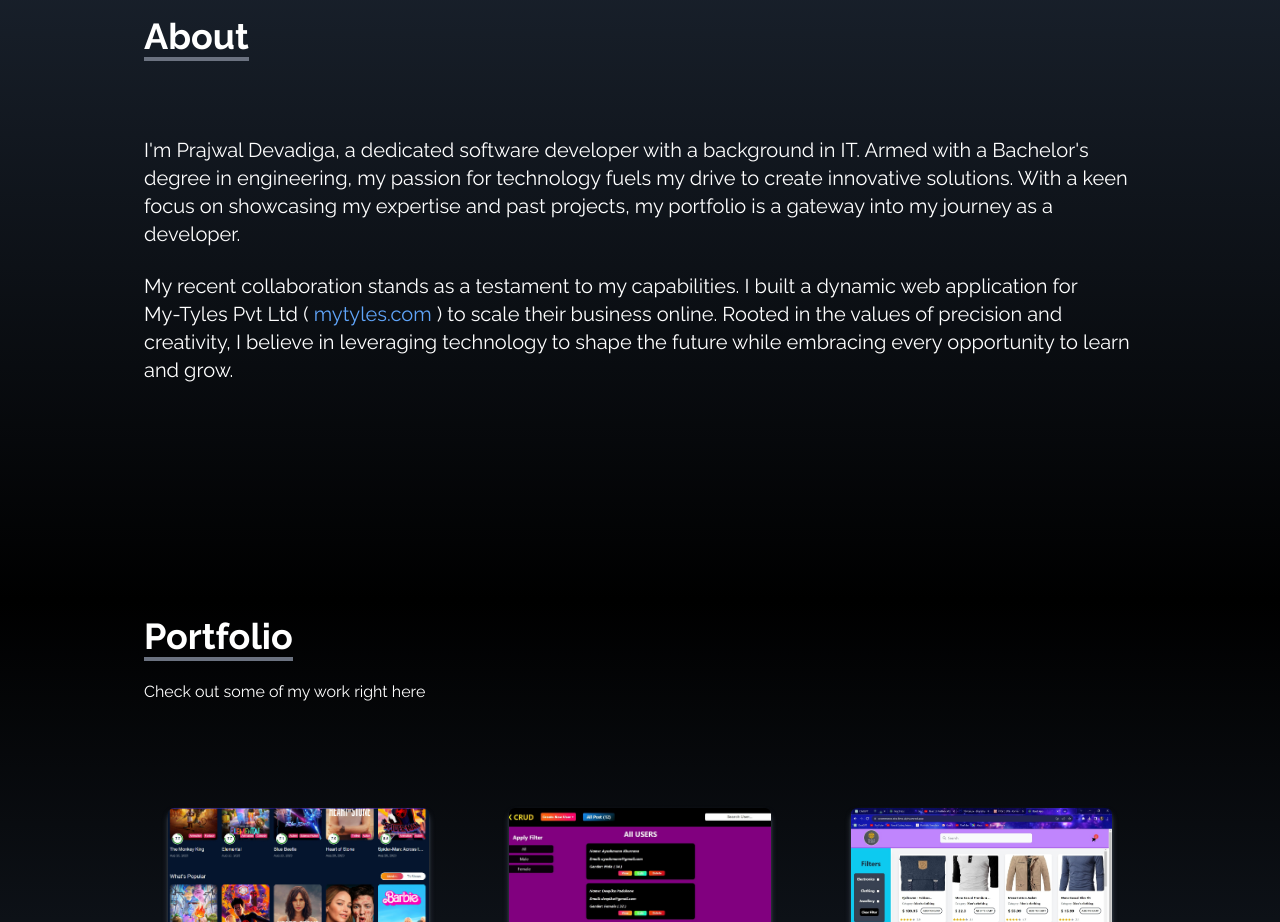
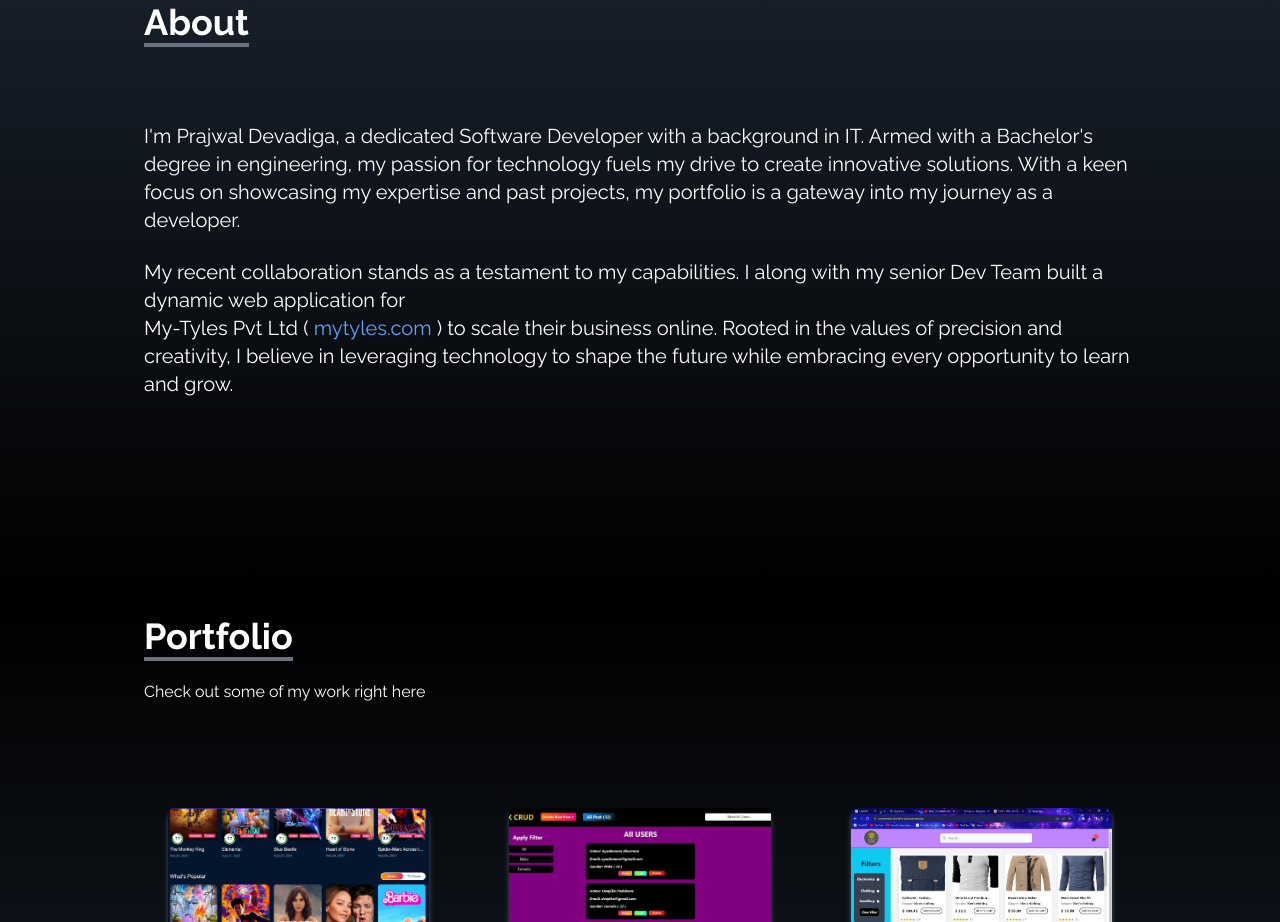
Before and after one commit to imprjde/my-personal-portfolio, a React (Create React App) app: page / in a window 1280 px wide. Shown: the part 1000-1922 px from the top of the page. Built offline with nearby package versions, Linux system fonts and the light colour scheme.

Commit message:
Morning commit

```diff
--- a/src/components/About.jsx
+++ b/src/components/About.jsx
@@ -14,7 +14,7 @@ const About = () => {
         </div>
 
         <p className="text-xl mt-12">
-          I'm Prajwal Devadiga, a dedicated software developer with a background
+          I'm Prajwal Devadiga, a dedicated Software Developer with a background
           in IT. Armed with a Bachelor's degree in engineering, my passion for
           technology fuels my drive to create innovative solutions. With a keen
           focus on showcasing my expertise and past projects, my portfolio is a
@@ -25,7 +25,8 @@ const About = () => {
 
         <p className="text-xl">
           My recent collaboration stands as a testament to my capabilities. I
-          built a dynamic web application for <br /> My-Tyles Pvt Ltd (
+          along with my senior Dev Team built a dynamic web application for{" "}
+          <br /> My-Tyles Pvt Ltd (
           <a
             href="https://mytyles.com/"
             target="_blank"
--- a/src/components/Home.jsx
+++ b/src/components/Home.jsx
@@ -49,3 +49,5 @@ const Home = () => {
 };
 
 export default Home;
+
+//////////////////////////////////////////
--- a/src/components/Portfolio.jsx
+++ b/src/components/Portfolio.jsx
@@ -68,7 +68,7 @@ const Portfolio = () => {
           {portfolios.map(({ id, src, href, repo, title }) => (
             <div
               key={id}
-              className="shadow-md duration-300 mx-6 hover:scale-105  shadow-gray-600 rounded-lg"
+              className="shadow-md duration-300 cursor-pointer mx-6 hover:scale-105  shadow-gray-600 rounded-lg"
             >
               <img src={src} alt="" className="rounded-md " />
 
```
